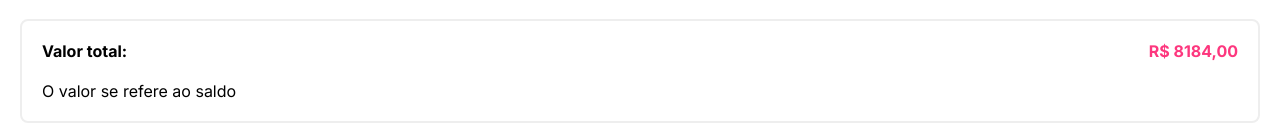
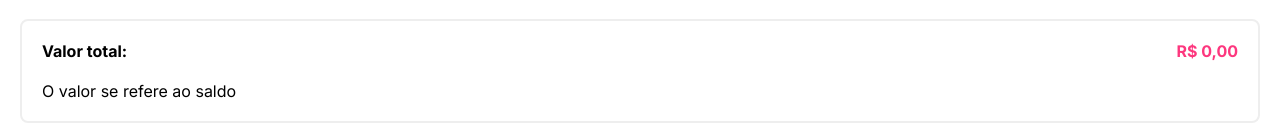
Before and after one commit to fabiodelllima/digital-wallet-frontend, a React (Vite) app: page / in a window 1280 px wide. Shown: the part 439-570 px from the top of the page. Built offline with nearby package versions, Linux system fonts and the light colour scheme.

Commit message:
feat: Lógica para calcular o total das transações

```diff
--- a/src/components/Sections/TotalMoney/TotalMoney/index.jsx
+++ b/src/components/Sections/TotalMoney/TotalMoney/index.jsx
@@ -1,11 +1,24 @@
 import styles from './style.module.scss';
 
-export const TotalMoney=()=>{
+export const TotalMoney = ({ cardList }) => {
+  const calc = () => {
+    if (cardList.length === Number(0)) {
+      return Number(0);
+    }
+
+    const total = cardList.reduce((acc, card) => acc + Number(card.value), Number(0));
+    return total;
+  };
+
+  const formattedTotal = calc().toLocaleString(
+    'pt-BR', { style: 'currency', currency: 'BRL' }
+  );
+
   return(
     <section className={styles.container}>
       <div className={styles.header}>
         <p className={styles.bold}>Valor total:</p>
-        <span className={styles.pinkBold}>R$ 8184,00</span>
+        <span className={styles.pinkBold}>{formattedTotal}</span>
       </div>
       <div className={styles.bottom}>
         <p>O valor se refere ao saldo</p>
--- a/src/pages/HomePage/index.jsx
+++ b/src/pages/HomePage/index.jsx
@@ -37,7 +37,7 @@ export const HomePage = () => {
   return (
     <DefaultTemplate>
       <Form addCard={addCard} />
-      <TotalMoney />
+      <TotalMoney cardList={cardList} />
       <List cardList={cardList} deleteCard={deleteCard} />
       {/* <NoTransactions /> */}
     </DefaultTemplate>
```
